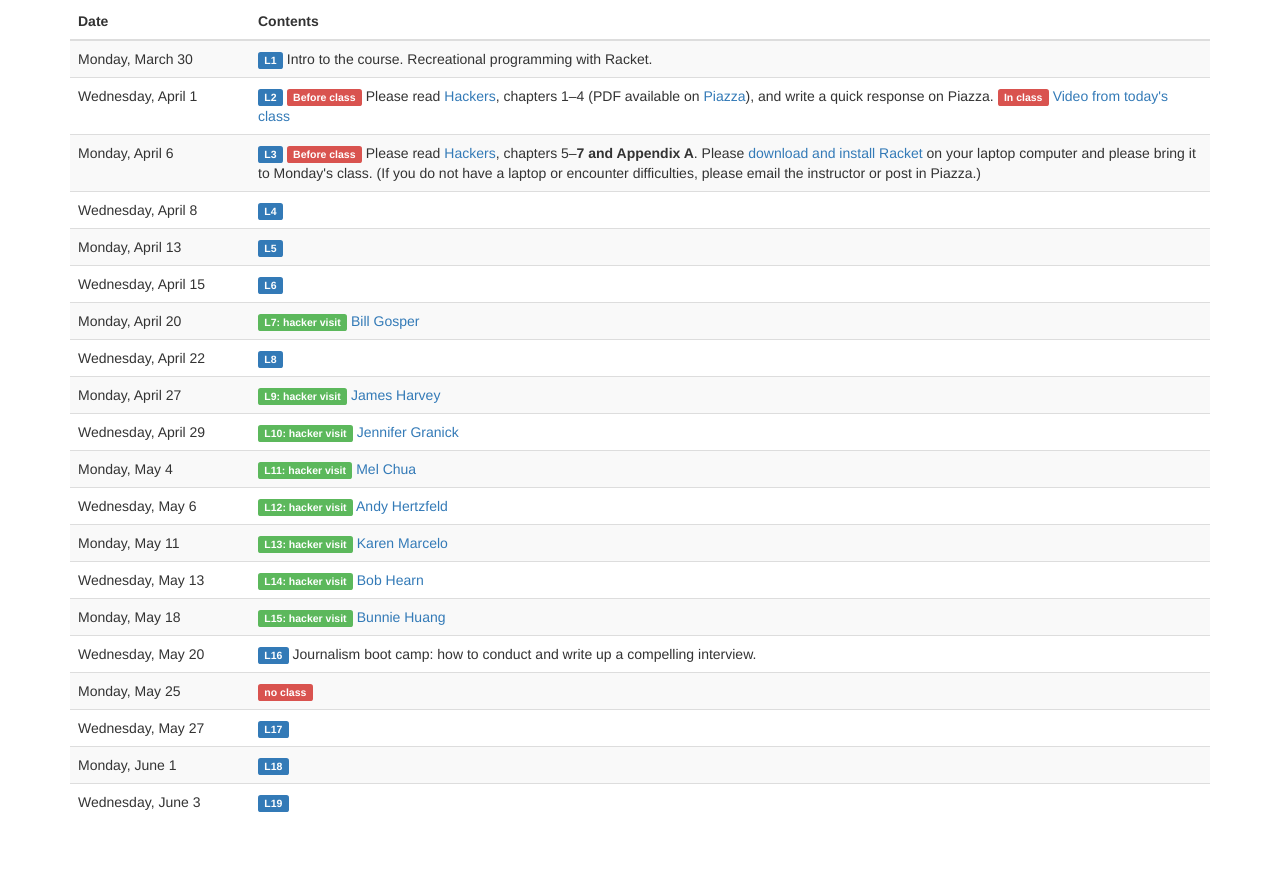
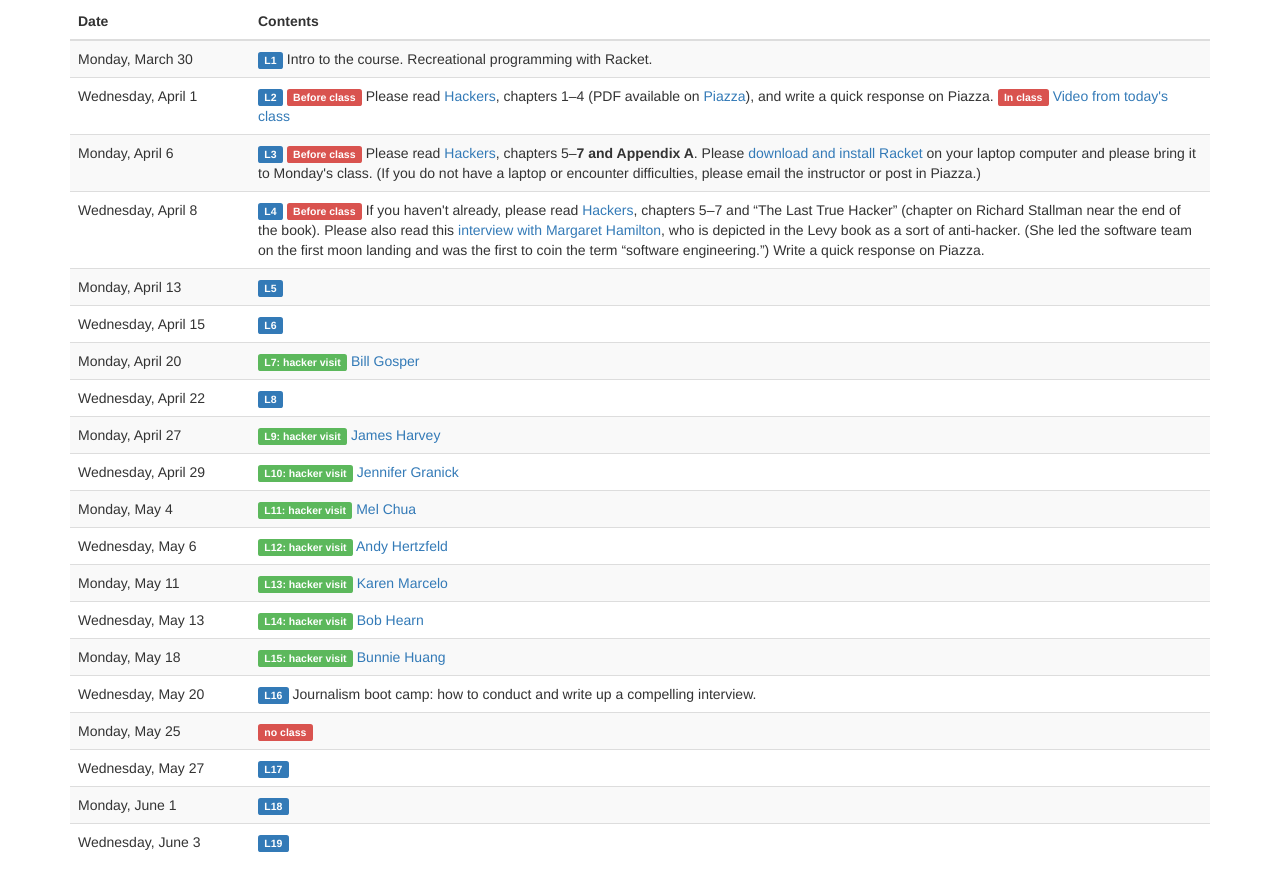
Before and after one commit to keithw/cs81nweb, a plain HTML site: page index.html in a window 1280 px wide. Shown: the part 1209-2089 px from the top of the page. Before the commit the page ends 2049 px from the top, so only its background shows below. Drawn offline with nearby package versions, Linux system fonts and the light colour scheme.

Commit message:
Update with assignment for April 8

```diff
--- a/index.html
+++ b/index.html
@@ -112,7 +112,7 @@ a booklet at the end of the term.</li>
 	  <tr><td>Monday, March 30</td><td><span class="label label-primary">L1</span> Intro to the course. Recreational programming with Racket.
 	  <tr><td>Wednesday, April 1</td><td><span class="label label-primary">L2</span> <span class="label label-danger">Before class</span> Please read <a href="http://proquest.safaribooksonline.com.ezproxy.stanford.edu/?uiCode=stanford&xmlId=9781449390259">Hackers</a>, chapters 1&ndash;4 (PDF available on <a href="https://piazza.com/stanford/spring2015/cs81n">Piazza</a>), and write a quick response on Piazza. <span class="label label-danger">In class</span> <a href="https://www.youtube.com/watch?v=cVCLowi4v7w">Video from today's class</a>
 	  <tr><td>Monday, April 6</td><td><span class="label label-primary">L3</span> <span class="label label-danger">Before class</span> Please read <a href="http://proquest.safaribooksonline.com.ezproxy.stanford.edu/?uiCode=stanford&xmlId=9781449390259">Hackers</a>, chapters 5&ndash;<b>7 and Appendix A</b>. Please <a href="http://download.racket-lang.org/">download and install Racket</a> on your laptop computer and please bring it to Monday's class. (If you do not have a laptop or encounter difficulties, please email the instructor or post in Piazza.)
-	  <tr><td>Wednesday, April 8</td><td><span class="label label-primary">L4</span>
+	  <tr><td>Wednesday, April 8</td><td><span class="label label-primary">L4</span> <span class="label label-danger">Before class</span> If you haven't already, please read <a href="http://proquest.safaribooksonline.com.ezproxy.stanford.edu/?uiCode=stanford&xmlId=9781449390259">Hackers</a>, chapters 5&ndash;7 and &ldquo;The Last True Hacker&rdquo; (chapter on Richard Stallman near the end of the book). Please also read this <a href="https://medium.com/@verne/margaret-hamilton-the-engineer-who-took-the-apollo-to-the-moon-7d550c73d3fa">interview with Margaret Hamilton</a>, who is depicted in the Levy book as a sort of anti-hacker. (She led the software team on the first moon landing and was the first to coin the term &ldquo;software engineering.&rdquo;) Write a quick response on Piazza.
 	  <tr><td>Monday, April 13</td><td><span class="label label-primary">L5</span>
 	  <tr><td>Wednesday, April 15</td><td><span class="label label-primary">L6</span>
 	  <tr><td>Monday, April 20</td><td><span class="label label-success">L7: hacker visit</span> <a href="http://gosper.org/bill.html">Bill Gosper</a>
```
